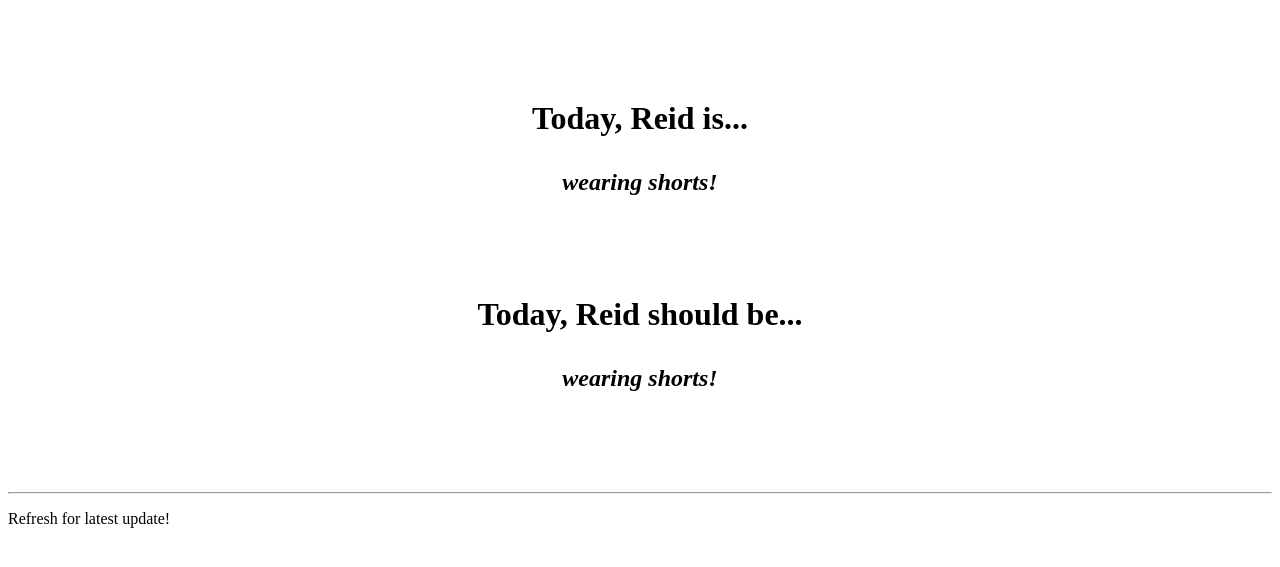
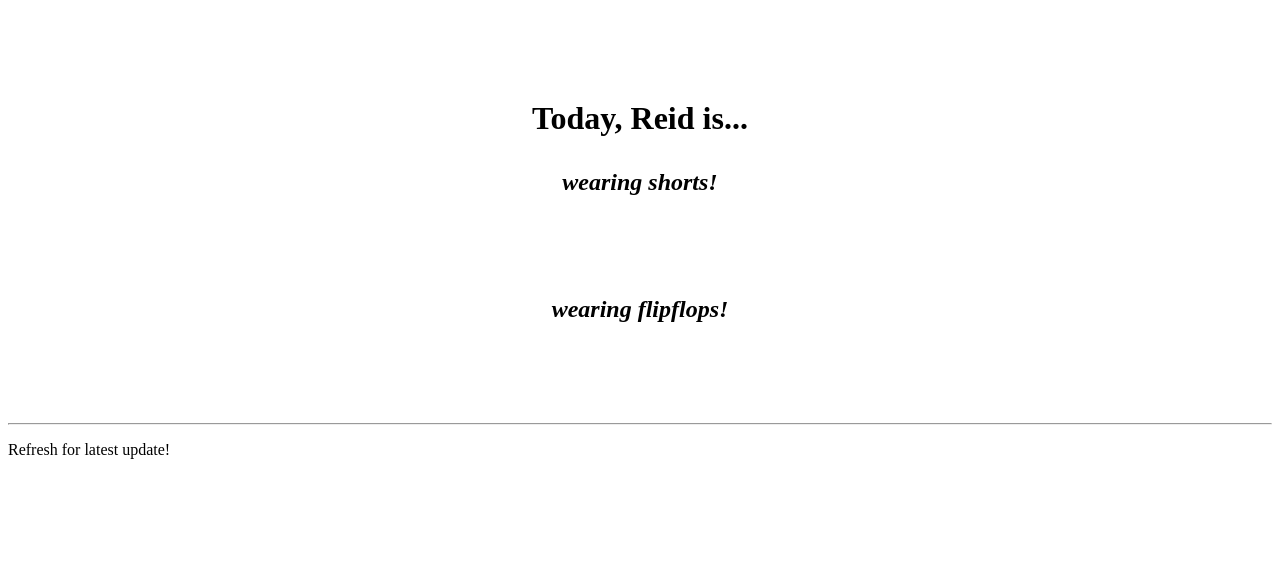
Before and after one commit to scrow/barden, a PHP site: page / in a window 1280 px wide. Shown: the top 567 px of the page. Run offline with PHP 8.4, Linux system fonts and the light colour scheme.

Commit message:
revamp index

```diff
--- a/index.php
+++ b/index.php
@@ -32,15 +32,13 @@ if(file_exists('pants.flg')) {
 			} else {
 				echo('<p class="status">wearing shorts!</p>');
 			};
-		?>
 
-		<p class="heading">Today, Reid should be...</p>
-
-		<?php
-if(file_exists('should.flg')) {
-	echo('<p class="status">wearing pants!</p>');
+			if(file_exists('shoes.flg')) {
+				echo('<p class="status">wearing
+shoes!</p>');
 			} else {
-	echo('<p class="status">wearing shorts!</p>');
+			        echo('<p class="status">wearing
+flipflops!</p>');
 			};
 		?>
 
```
Lines whose indentation alone changed are shown as unchanged.
